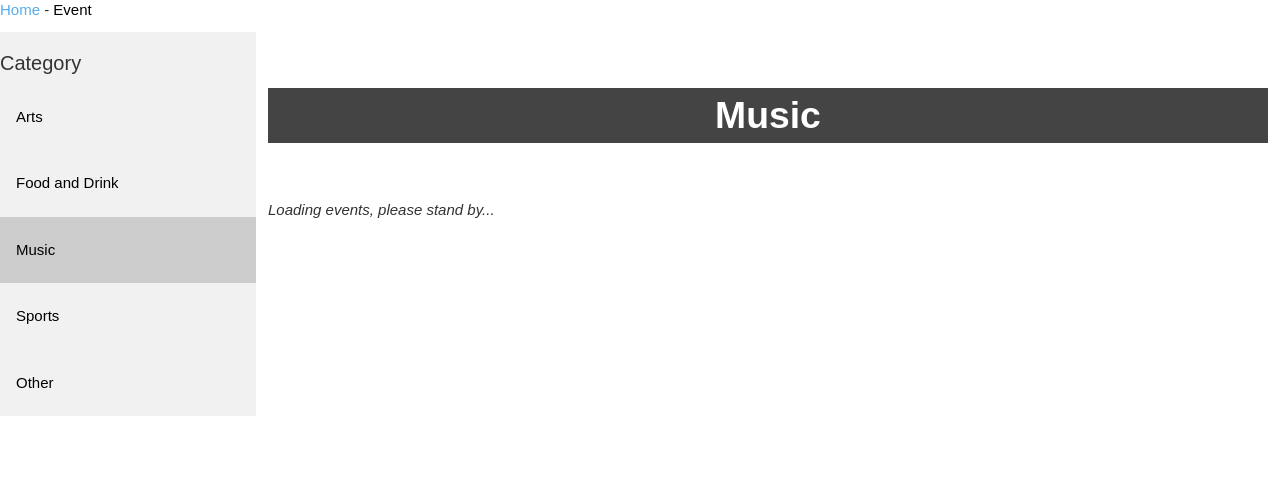
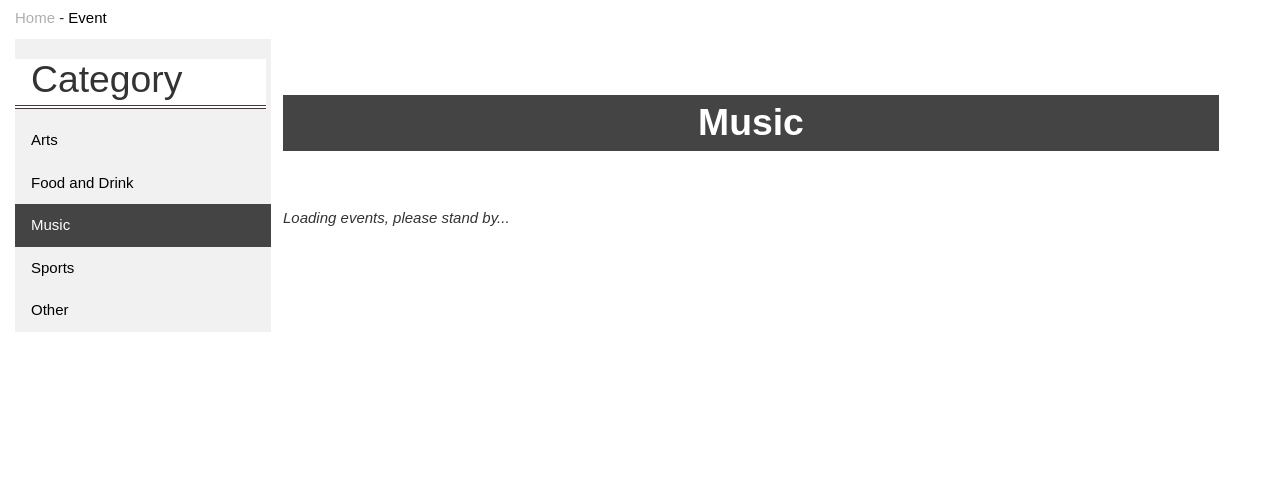
Before and after one commit to Solene29/safepath, a PHP site: page /Events/index.php in a window 1280 px wide. Shown: the part 301-800 px from the top of the page. Run offline with PHP 8.4, Linux system fonts and the light colour scheme; data that the repository does not hold is empty; some libraries are stand-ins or nearby versions.

Commit message:
change format of event page tab

```diff
--- a/events/css/test.css
+++ b/events/css/test.css
@@ -10,8 +10,34 @@ html *
     /*border: 1px solid #ccc;*/
     background-color: #f1f1f1;
     width: 20%;
-    height: 300px;
+  	margin-left: 1em;
+	margin-top: 0em;
 }
+.tab h3{
+  font-size: 28pt;
+  width: 98%;
+  height:50px;
+  padding: 0px 16px 0;
+  background-color: #fff;
+  padding-bottom: 1px;
+  border-bottom: 4px double #493636;
+  margin-bottom: 10px;
+  position: relative;
+}
+.tabb{
+	margin-left:1em;
+	margin-top:0.5em;
+}
+.tabb a{
+	color:#B1ADAD;
+}
+.tabb a:hover {
+    color: #ffc400;
+}
+.tabb a.active {
+  color: #030303;
+}
+
 
 
 
@@ -21,7 +47,7 @@ html *
     display: block;
     background-color: inherit;
     color: black;
-    padding: 22px 16px;
+    padding:  10px 16px 10px;
     width: 100%;
     border: none;
     outline: none;
@@ -30,17 +56,17 @@ html *
     transition: 0.3s;
     font-size: 1em;
 }
-
 /* Change background color of buttons on hover */
 .tab button:hover {
-    background-color: #ddd;
+    background-color: #EBEBEB;
 }
 
 /*#artsEventTab.style.display = "block"*/
 
 /* Create an active/current "tab button" class */
 .tab button.active {
-    background-color: #ccc;
+  background-color: #454445;
+  color:white;
 }
 
 /* Style the tab content */
@@ -48,10 +74,11 @@ html *
     float: left;
     padding: 0px 12px;
     /*border: 1px solid #ccc;*/
-    width: 80%;
+    width: 75%;
     border-left: none;
-    height: 300px;
+    height: 100px;
 }
+
 
 @media (max-width: 700px) {
     .tab {width: 100%;; }
```
